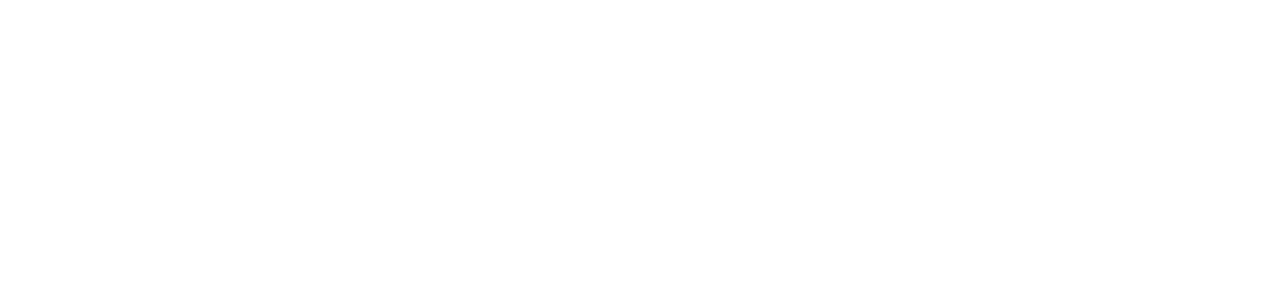
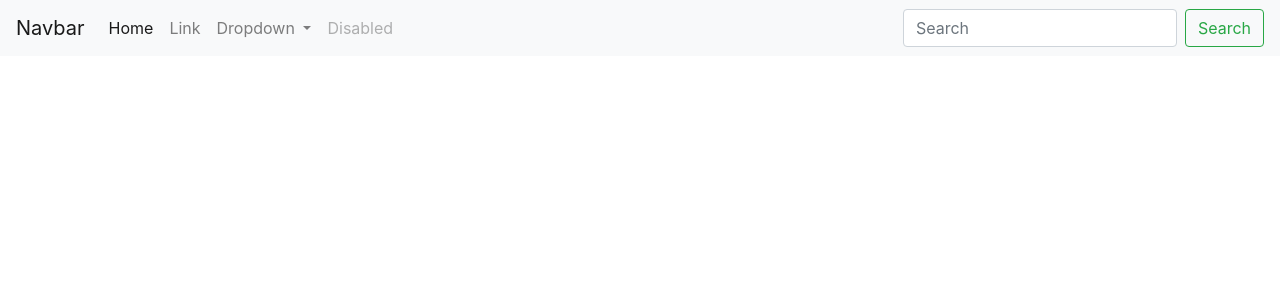
Before and after one commit to darioriverat/vue-todo-list, a Vue app: page / in a window 1280 px wide. Shown: the top 300 px of the page. Built offline with nearby package versions, Linux system fonts and the light colour scheme.

Commit message:
feat: add bootstrap

```diff
--- a/package.json
+++ b/package.json
@@ -8,7 +8,10 @@
     "lint": "vue-cli-service lint"
   },
   "dependencies": {
+    "bootstrap": "^4.5.2",
     "core-js": "^3.6.5",
+    "jquery": "^3.5.1",
+    "popper.js": "^1.16.1",
     "vue": "^2.6.11"
   },
   "devDependencies": {
--- a/src/App.vue
+++ b/src/App.vue
@@ -1,11 +1,17 @@
 <template>
-  <div id="app"></div>
+  <div id="app">
+    <nav-bar></nav-bar>
+  </div>
 </template>
 
 <script>
+import NavBar from "./components/NavBarComponent";
+
 export default {
   name: "App",
-  components: {},
+  components: {
+    NavBar,
+  },
 };
 </script>
 
--- /dev/null
+++ b/src/components/NavBarComponent.vue
@@ -0,0 +1,68 @@
+<template>
+  <nav class="navbar navbar-expand-lg navbar-light bg-light">
+    <a class="navbar-brand" href="#">Navbar</a>
+    <button
+      class="navbar-toggler"
+      type="button"
+      data-toggle="collapse"
+      data-target="#navbarSupportedContent"
+      aria-controls="navbarSupportedContent"
+      aria-expanded="false"
+      aria-label="Toggle navigation"
+    >
+      <span class="navbar-toggler-icon"></span>
+    </button>
+
+    <div class="collapse navbar-collapse" id="navbarSupportedContent">
+      <ul class="navbar-nav mr-auto">
+        <li class="nav-item active">
+          <a class="nav-link" href="#"
+            >Home <span class="sr-only">(current)</span></a
+          >
+        </li>
+        <li class="nav-item">
+          <a class="nav-link" href="#">Link</a>
+        </li>
+        <li class="nav-item dropdown">
+          <a
+            class="nav-link dropdown-toggle"
+            href="#"
+            id="navbarDropdown"
+            role="button"
+            data-toggle="dropdown"
+            aria-haspopup="true"
+            aria-expanded="false"
+          >
+            Dropdown
+          </a>
+          <div class="dropdown-menu" aria-labelledby="navbarDropdown">
+            <a class="dropdown-item" href="#">Action</a>
+            <a class="dropdown-item" href="#">Another action</a>
+            <div class="dropdown-divider"></div>
+            <a class="dropdown-item" href="#">Something else here</a>
+          </div>
+        </li>
+        <li class="nav-item">
+          <a
+            class="nav-link disabled"
+            href="#"
+            tabindex="-1"
+            aria-disabled="true"
+            >Disabled</a
+          >
+        </li>
+      </ul>
+      <form class="form-inline my-2 my-lg-0">
+        <input
+          class="form-control mr-sm-2"
+          type="search"
+          placeholder="Search"
+          aria-label="Search"
+        />
+        <button class="btn btn-outline-success my-2 my-sm-0" type="submit">
+          Search
+        </button>
+      </form>
+    </div>
+  </nav>
+</template>
```
Also changed, not shown: src/main.js (+6 -6 lines), 1 other file (tests, documents, lock files or other folders).
